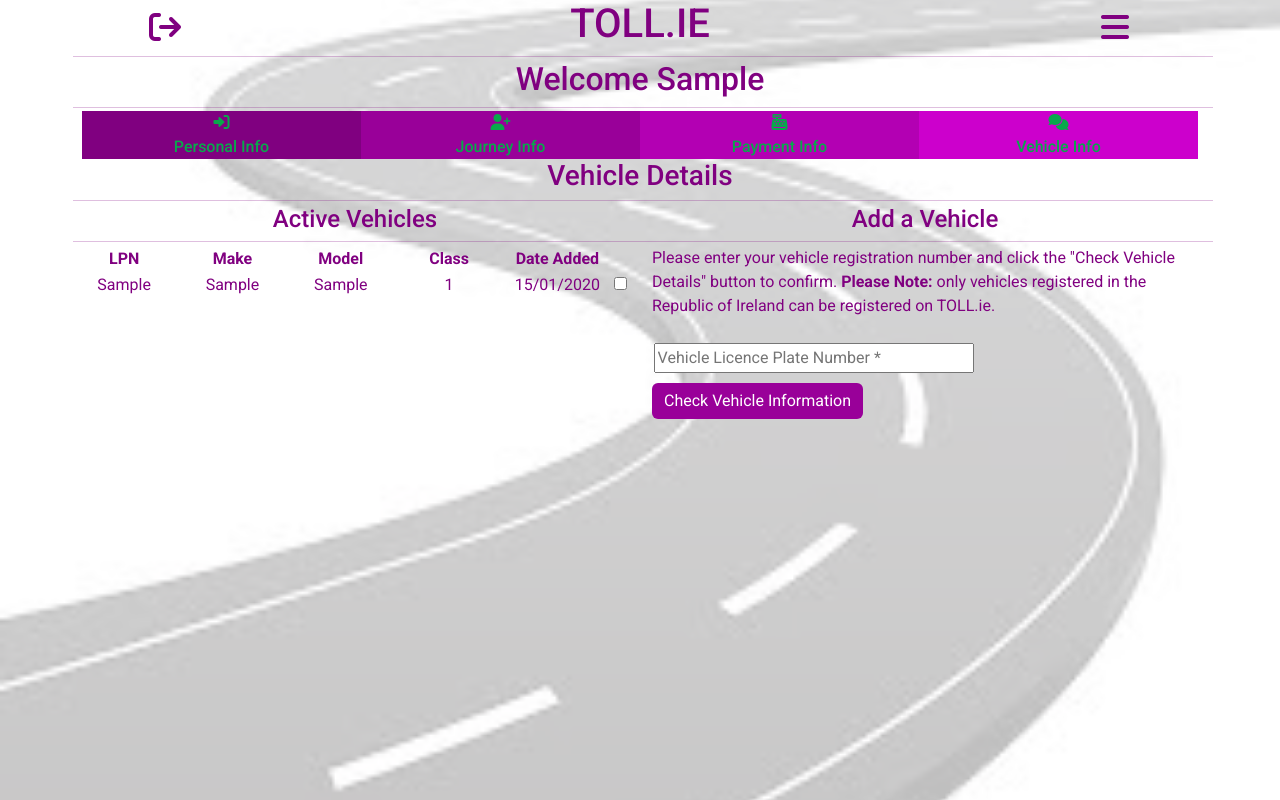
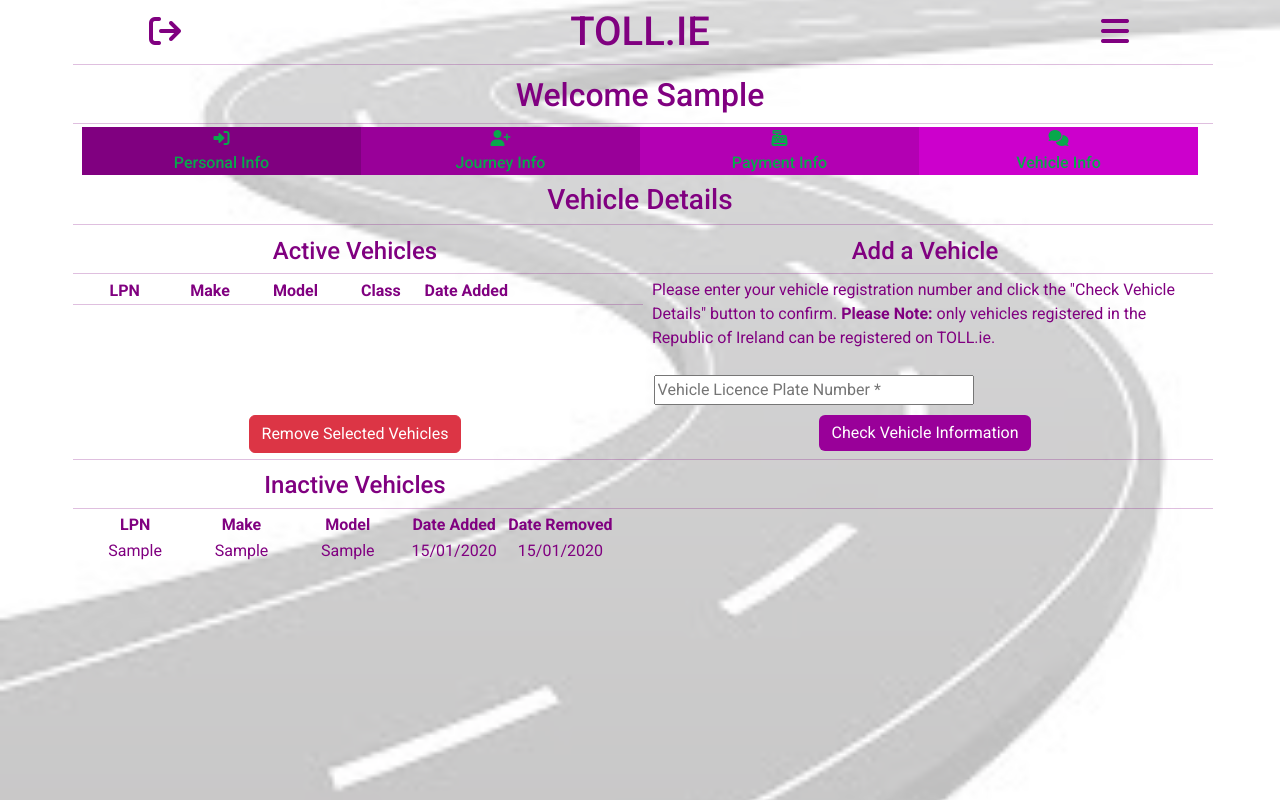
Before and after one commit to seanjcarley/toll, a Django app: page /account/vehicles in a window 1280 px wide. Run offline with Django 4.2, Linux system fonts and the light colour scheme; a user stored in the database is signed in; tables that the repository leaves empty hold one stand-in row (values such as "Sample post"); lists and menus that the app fills with data are empty; some libraries are stand-ins or nearby versions.

Commit message:
added remove vehicle functionality and table for removed vehicles

```diff
--- a/static/css/base.css
+++ b/static/css/base.css
@@ -98,6 +98,14 @@
 
 }
 
+.btn-bottom {
+    margin-bottom: .5em;
+}
+
+.btn-center {
+    margin: auto;
+}
+
 .btn-check-lpn,
 .btn-add-lpn {
     background-color: #990099;
@@ -106,8 +114,12 @@
     margin-bottom: 0.5em;
 }
 
-.btn-check-lpn:hover,
 .btn-add-lpn:hover {
+    background-color: Green;
+    color: #c0c0c0;
+}
+
+.btn-check-lpn:hover {
     background-color: #cc00cc;
     color: #c0c0c0;
 }
@@ -190,6 +202,11 @@
 
 .h-100 {
     height: 88%!important;
+}
+
+h1, h2, h3,
+h4, h5, h6 {
+    margin-top: 0.5rem;
 }
 
 header {
--- a/static/js/check_lpn.js
+++ b/static/js/check_lpn.js
@@ -1,6 +1,7 @@
 document.getElementById("lpn_check").addEventListener("click", checkLPN);
 document.getElementById("confirm").addEventListener("click", confirmLPN)
 document.getElementById("re-enter").addEventListener("click", clearField);
+// document.getElementById("lpn_remove").addEventListener("click", removeLPN);
 
 function checkLPN(e) {
     e.preventDefault();  // prevent page reload and default actions
@@ -54,6 +55,14 @@
     document.getElementById("add_vehicle").style.display = "block"
 };
 
+function removeLPN(e) {
+    for (v in vehicles) {
+        if (document.getElementById(`checkbox_${v.lpn}`).checked == true) {
+            console.log(v.lpn);
+        }
+    }
+}
+
 function clearField() {
     // clear and refocus on the field
     var vdeets = $("#id_lpn");
--- a/user_account/forms.py
+++ b/user_account/forms.py
@@ -100,3 +100,28 @@
         for field in self.fields:
             if field != 'lpn':
                 self.fields[field].widget = forms.HiddenInput()
+
+
+class UserActiveVehiclesForm(forms.ModelForm):
+    remove_field = forms.BooleanField(required=False)
+    class Meta:
+        model = UserVehicle
+        exclude = ('account','vehicle_id', 'date_added', 'date_removed',
+                    'update_date')
+        fields = ('lpn', 'make', 'model','color','lpn_class','remove_field')
+
+    def __init__(self, *args, **kwargs):
+        ''' add placeholders and classes, remove auto-generated labels and
+        set auto-focus '''
+        super().__init__(*args, **kwargs)
+        placeholders = {
+            'lpn': 'Vehicle Licence Plate Number',
+            'make': 'Vehicle Make',
+            'model': 'Vehicle Model',
+            'color': 'Vehicle Colour',
+            'lpn_class': 'Vehicle Class',
+            'remove_field': 'Remove Vehicle'
+        }
+        for field in self.fields:
+            if field != 'remove_field':
+                self.fields[field].widget.attrs['placeholder'] = placeholders[field]
--- /dev/null
+++ b/user_account/templates/user_account/includes/active_vehicle_table.html
@@ -0,0 +1,27 @@
+<form id="active_vehicle_form" action="{% url 'removevehicles' %}" method="POST">
+    {% csrf_token %}
+    <table class="active_table">
+        <thead>
+            <tr>
+                <th class="center" style="width: 19%">LPN</th>
+                <th class="center" style="width: 19%">Make</th>
+                <th class="center" style="width: 19%">Model</th>
+                <th class="center" style="width: 19%">Class</th>
+                <th class="center" style="width: 19%">Date Added</th>
+                <th class="center" style="width: 5%"></th>
+            </tr>
+        </thead>
+        <tbody>
+            {% for v in vehicles %}
+                <tr>
+                    <td class="center">{{ v.lpn }}</td>
+                    <td class="center">{{ v.make }}</td>
+                    <td class="center">{{ v.model }}</td>
+                    <td class="center">{{ v.lpn_class }}</td>
+                    <td class="center">{{ v.date_added | date:"d/m/Y" }}</td>
+                    <td><input name="active_checkbox" type="checkbox" value="checkbox_{{ v.lpn }}"></td>
+                </tr>
+            {% endfor %}
+        </tbody>
+    </table>
+</form>
--- /dev/null
+++ b/user_account/templates/user_account/includes/inactive_vehicle_table.html
@@ -0,0 +1,22 @@
+<table class="inactive_table">
+    <thead>
+        <tr>
+            <th class="center" style="width: 20%">LPN</th>
+            <th class="center" style="width: 20%">Make</th>
+            <th class="center" style="width: 20%">Model</th>
+            <th class="center" style="width: 20%">Date Added</th>
+            <th class="center" style="width: 20%">Date Removed</th>
+        </tr>
+    </thead>
+    <tbody>
+        {% for rv in r_vehicles %}
+            <tr>
+                <td class="center">{{ rv.lpn }}</td>
+                <td class="center">{{ rv.make }}</td>
+                <td class="center">{{ rv.model }}</td>
+                <td class="center">{{ rv.date_added | date:"d/m/Y" }}</td>
+                <td class="center">{{ rv.date_removed | date:"d/m/Y" }}</td>
+            </tr>
+        {% endfor %}
+    </tbody>
+</table>
--- a/user_account/templates/user_account/vehicle_details.html
+++ b/user_account/templates/user_account/vehicle_details.html
@@ -25,33 +25,8 @@
     <div class="row">
         <div class="col-md-6">
             <div class="row">
-                <table>
-                    <thead>
-                        <tr>
-                            <th class="center" style="width: 19%">LPN</th>
-                            <th class="center" style="width: 19%">Make</th>
-                            <th class="center" style="width: 19%">Model</th>
-                            <th class="center" style="width: 19%">Class</th>
-                            <th class="center" style="width: 19%">Date Added</th>
-                            <th class="center" style="width: 5%"></th>
-                        </tr>
-                    </thead>
-                    <tbody>
-                        {% for v in vehicles %}
-                            <tr>
-                                <td class="center">{{ v.lpn }}</td>
-                                <td class="center">{{ v.make }}</td>
-                                <td class="center">{{ v.model }}</td>
-                                <td class="center">{{ v.lpn_class }}</td>
-                                <td class="center">{{ v.date_added | date:"d/m/Y" }}</td>
-                                <td><input type="checkbox"></td>
-                            </tr>
-                        {% endfor %}
-                    </tbody>
-                </table>
-            </div>
-            <div class="row">
-
+                {% include 'user_account/includes/active_vehicle_table.html' %}
+                <hr>
             </div>
         </div>
         <div class="col-md-6">
@@ -61,13 +36,36 @@
                 <b>Please Note:</b> only vehicles registered in the Republic of
                 Ireland can be registered on TOLL.ie.
             </p>
-            <form enctype="multipart/form-data" action="{% url 'addvehicle' %}" method="POST">
+            <form id="vehicle_form" enctype="multipart/form-data" action="{% url 'addvehicle' %}" method="POST">
                 {% csrf_token %}
                 {{ form2.lpn | as_crispy_field}}
-                <button class="btn btn-check-lpn" id="lpn_check" style="display: block;">Check Vehicle Information</button>
-                <button class="btn btn-add-lpn" type="submit" id="add_vehicle" style="display: none;">Add Vehicle</button>
+                <!-- <button class="btn btn-check-lpn btn-center btn-bottom" id="lpn_check" style="display: block;">Check Vehicle Information</button> -->
+                <!-- <button class="btn btn-add-lpn btn-center btn-bottom" type="submit" id="add_vehicle" style="display: none;">Add Vehicle</button> -->
             </form>
         </div>
+    </div>
+    <div class="row">
+        <div class="col-md-6">
+            <button class="btn btn-remove-lpn btn-center btn-danger" type="submit" form="active_vehicle_form" id="lpn_remove" style="display: block;">Remove Selected Vehicles</button>
+        </div>
+        <div class="col-md-6">
+            <button class="btn btn-check-lpn btn-center btn-bottom" id="lpn_check" style="display: block;">Check Vehicle Information</button>
+            <button class="btn btn-add-lpn btn-center btn-bottom" type="submit" form="vehicle_form" id="add_vehicle" style="display: none;">Add Vehicle</button>
+        </div>
+    </div>
+    <div class="row">
+        <hr>
+        <div class="col-md-6">
+            <h4 class="center">Inactive Vehicles</h4>
+        </div>
+        <div class="col-md-6"></div>
+        <hr>
+    </div>
+    <div class="row">
+        <div class="col-md-6">
+            {% include 'user_account/includes/inactive_vehicle_table.html' %}
+        </div>
+        <div class="col-md-6"></div>
     </div>
     {% include 'user_account/includes/vehicledetails.html' %}
 {% endblock %}
--- a/user_account/urls.py
+++ b/user_account/urls.py
@@ -8,4 +8,5 @@
     path('vehicleinfo', views.get_vehicle_info, name='vehicleinfo'),
     path('checkusername', views.check_user_name, name='checkusername'),
     path('addvehicle', views.add_vehicle, name='addvehicle'),
+    path('removevehicles', views.remove_vehicles, name='removevehicles'),
 ]
--- a/user_account/views.py
+++ b/user_account/views.py
@@ -5,6 +5,7 @@
 from django.contrib.auth.models import User
 from django.contrib import messages
 from django.http import JsonResponse
+from django.utils import timezone
 from .models import UserProfile, UserVehicle
 from .forms import UserProfileForm, CreateUserForm, UserVehicleForm
 from vehicles.models import VehicleDetails
@@ -57,19 +58,23 @@
     ''' show the vehicles on the account '''
     profile1 = get_object_or_404(UserProfile, user=request.user)
     profile2 = get_object_or_404(User, username=request.user)
+    acc_query = Q(account__account_no=profile1.account_no)
+    rmvd_query = Q(date_removed__isnull=True)
+    rmvd2_query = Q(date_removed__isnull=False)
+
     fname = profile2.first_name
     form2 = UserVehicleForm()
-    vehicles = UserVehicle.objects.filter(
-        account__account_no=profile1.account_no)
+    vehicles = UserVehicle.objects.filter(acc_query & rmvd_query)
+    r_vehicles = UserVehicle.objects.filter(rmvd2_query)
 
     context = {
         'fname': fname,
         'vehicles': vehicles,
+        'r_vehicles': r_vehicles,
         'form2': form2,
     }
 
     template = 'user_account/vehicle_details.html'
-
     return render(request, template, context)
 
 
@@ -153,8 +158,9 @@
                     at this time!'.format(request.GET.get('lpn')))
                 return JsonResponse({"valid": False}, status=200)
             else:
-                vquery = Q(lpn=vrn)
-                vehicle = VehicleDetails.objects.get(vquery)
+                vrnquery = Q(lpn=vrn)
+                rmvdquery = Q(date_removed__isnull=True)
+                vehicle = VehicleDetails.objects.get(vrnquery & rmvdquery)
                 formv_data = {
                     "lpn": request.GET['lpn'],
                     "make":  vehicle.make,
@@ -192,7 +198,7 @@
             return redirect('vehicles')
         except:
             messages.error(request, 'There was an error adding the vehicle\
-                 {}. PLease try again later'.format(request.POST['lpn']))
+                 {}. PLease try again later.'.format(request.POST['lpn']))
             return redirect('profile')
 
 
@@ -212,6 +218,21 @@
     return JsonResponse({}, status = 400)
 
 
+@login_required
+def remove_vehicles(request):
+    if request.method == 'POST':
+        lpn = []
+        checked_data = request.POST.getlist('active_checkbox')
+    for v in checked_data:
+        lpn.append(v.split("_")[1])
+    for l in lpn:
+        vehicle = UserVehicle.objects.get(lpn=l)
+        vehicle.date_removed = timezone.now()
+        vehicle.save()
+
+    return redirect('vehicles')
+
+
 def check_vehicle_registered(vrn):
     if UserVehicle.objects.filter(lpn = vrn).exists():
         return True
```
